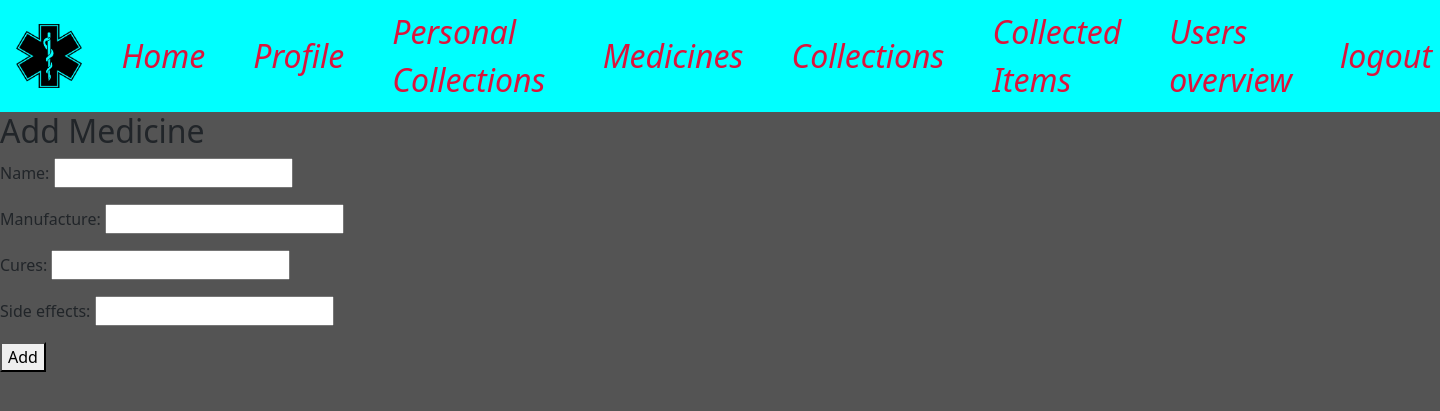
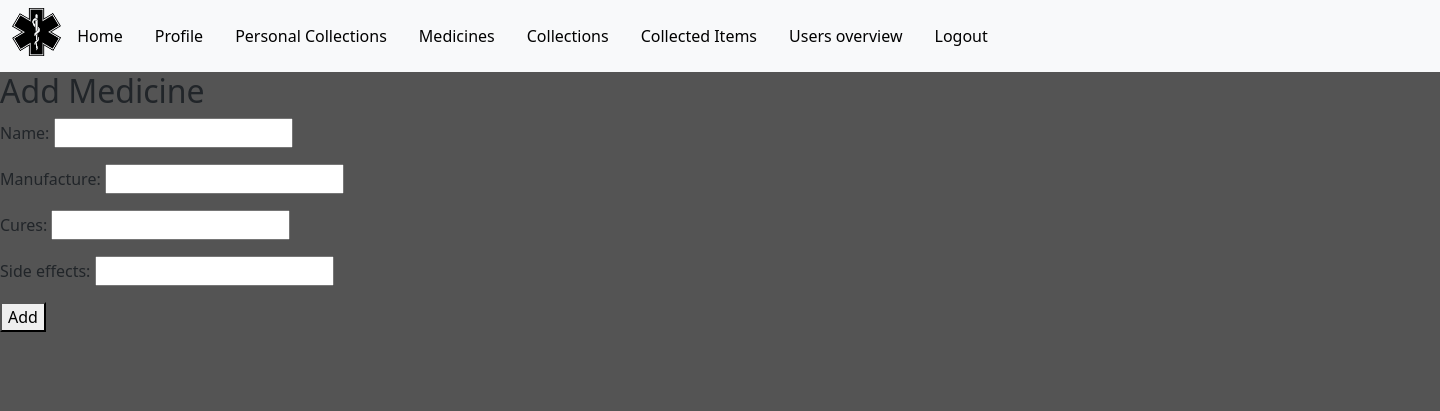
Before and after one commit to JoeriDekker/Django, a Django app: page /add_medicine/ in a window 1440 px wide. Shown: the top 411 px of the page. Run offline with Django 4.2, Linux system fonts and the light colour scheme; a user stored in the database is signed in.

Commit message:
navbar styling

```diff
--- a/Apotheek/apotheek/base/static/base/css/menu.css
+++ b/Apotheek/apotheek/base/static/base/css/menu.css
@@ -2,33 +2,18 @@ body {
     margin: 0;
 }
 
-.nav-container {
-    background-color: aqua;
-    display: flex;
-    align-items: center;
-    gap: 2rem;
-    padding-left: 1rem;
+/* .nav-item {
+    margin: 0.5rem;
+} */
 
-}
-
-.nav-item {
-    background-color: aqua;
-    margin: 0.5rem;
+.navbar_link{
+    color: black;
+    text-decoration: none;
+    padding: 1rem;
+    text-align: center;
 }
 
 img {
-    margin: 0.5rem 0;
-    height: 4rem;
+    margin: 0.5rem 3rem, 0.5rem, 0rem;
+    height: 3rem;
 }
-
-a {
-    color: crimson;
-    font-style: italic;
-    text-decoration: none;
-    font-size: 2rem;
-}
-
-a:hover {
-    color: darkgreen;
-    text-decoration: underline;
-}
--- a/Apotheek/apotheek/base/templates/base/menu.html
+++ b/Apotheek/apotheek/base/templates/base/menu.html
@@ -1,27 +1,30 @@
 {% load static %}
 
-<div class="nav-container">
-    <img src="{% static 'base/images/logo.png' %}" class="rounded float-start" alt="Logo">
+<nav class="navbar navbar-expand-lg bg-light" >
+    <div class="container-fluid">
+      <button class="navbar-toggler" type="button" data-bs-toggle="collapse" data-bs-target="#navbarText" aria-controls="navbarText" aria-expanded="false" aria-label="Toggle navigation">
+        <span class="navbar-toggler-icon"></span>
+      </button>
+      <div class="collapse navbar-collapse" id="navbarText">
+        <ul class="navbar-nav me-auto mb-2 mb-lg-0 ">
+            <li class="nav-item d-flex justify-content-center"><img src="{% static 'base/images/logo.png' %}" class="rounded float-start" alt="Logo"></li>
+            {% if user.is_authenticated %}
+            <li class="nav-item d-flex justify-content-center"><a href="{% url 'index' %}" class="navbar_link ">Home</a></li>
+            <li class="nav-item d-flex justify-content-center"><a href="{% url 'profile' %}" class="navbar_link">Profile</a></li>
+            <li class="nav-item d-flex justify-content-center"><a href="{% url 'personal_collections' %}" class="navbar_link">Personal Collections</a></li>
+            {% if user.is_staff %}
+            <li class="nav-item d-flex justify-content-center"><a href="{% url 'medicines' %}" class="navbar_link">Medicines</a></li>
+            <li class="nav-item d-flex justify-content-center"><a href="{% url 'collections' %}" class="navbar_link">Collections</a></li>
+            <li class="nav-item d-flex justify-content-center"><a href="{% url 'collected_items' %}" class="navbar_link">Collected Items</a></li>
+            <li class="nav-item d-flex justify-content-center"><a href="{% url 'users_overview' %}" class="navbar_link">Users overview</a></li>
+            {% endif %}
+            <li class="nav-item float-end d-flex justify-content-center"><a href="{% url 'logout' %}" class="navbar_link">Logout</a></li>
+            {% else %}
+            <li class="nav-item float-end d-flex justify-content-center"><a href="{% url 'login' %}" class="navbar_link">Login</a></li>
+            <li class="nav-item float-end d-flex justify-content-center"><a href="{% url 'register' %}" class="navbar_link">Register</a></li>
+            {% endif %}
+        </ul>
 
-    {% if user.is_authenticated %}
-        <a href="{% url 'index' %}" class="nav-item">Home</a>
-        <a href="{% url 'profile' %}" class="nav-item">Profile</a>
-        <a href="{% url 'personal_collections' %}" class="nav-item">Personal Collections</a>
-        {% if user.is_staff %}
-        <a href="{% url 'medicines' %}" class="nav-item">Medicines</a>
-        <a href="{% url 'collections' %}" class="nav-item">Collections</a>
-        <a href="{% url 'collected_items' %}" class="nav-item">Collected Items</a>
-        <a href="{% url 'users_overview' %}" class="nav-item">Users overview</a>
-        {% endif %}
-        <a href="{% url 'logout' %}">
-            <div class="nav-item">logout</div>
-        </a>
-    {% else %}
-        <a href="{% url 'login' %}">
-            <div class="nav-item">Login</div>
-        </a>
-        <a href="{% url 'register' %}">
-            <div class="nav-item">Register</div>
-        </a>
-    {% endif %}
-</div>
+      </div>
+    </div>
+  </nav>
```
Also changed, not shown: Apotheek/apotheek/db.sqlite3.
